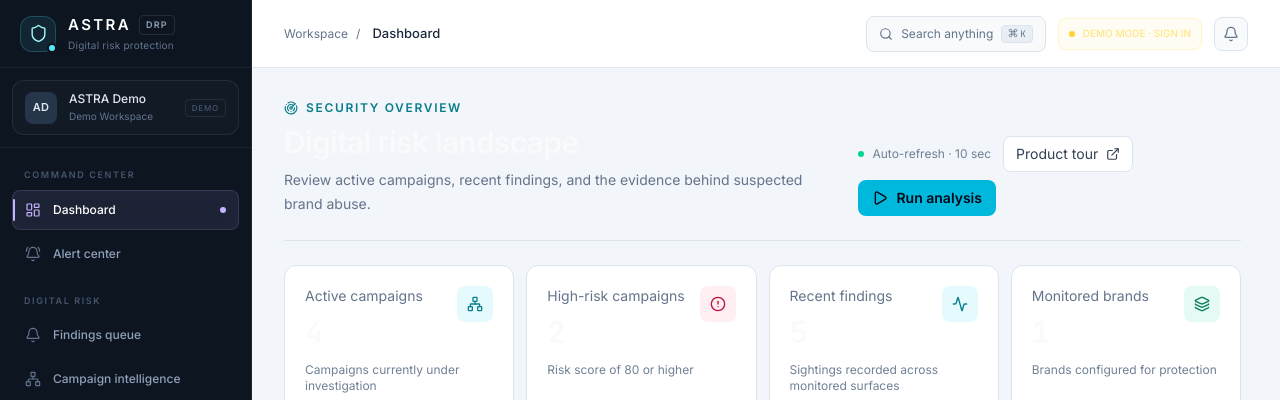
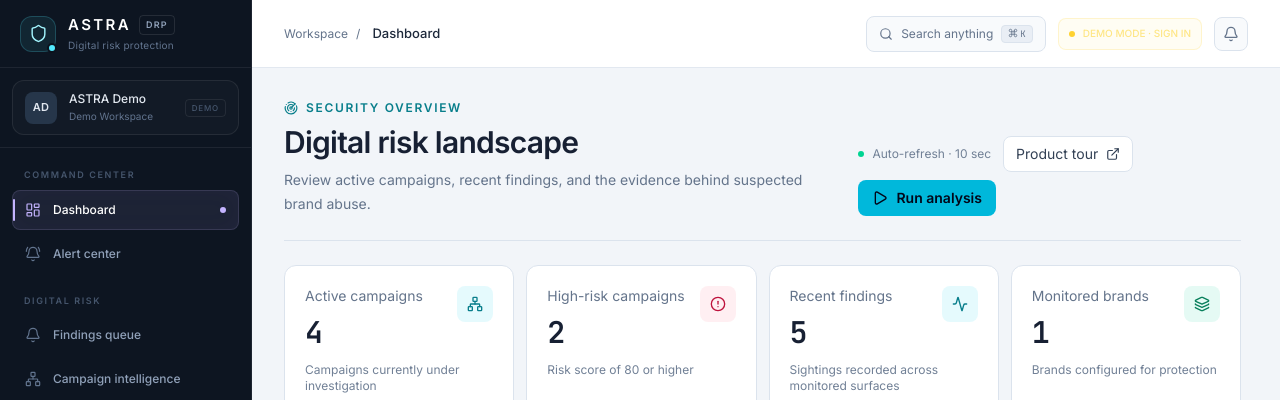
Before and after one commit to bhanuuu04/Astra, a Next.js app in the folder apps/web/: page / in a window 1280 px wide. Shown: the top 400 px of the page. Built offline with nearby package versions, Linux system fonts and the light colour scheme; no server answers.

Commit message:
fix(ui): restore dark text contrast on light dashboard

```diff
--- a/apps/web/src/app/globals.css
+++ b/apps/web/src/app/globals.css
@@ -61,6 +61,7 @@ body { font-family: var(--font-sans); }
 .astra-main [class*="bg-slate-900"] { background-color: #ffffff; }
 .astra-main [class*="bg-slate-800"] { background-color: #eef2f7; }
 .astra-main [class*="text-white"]:not([class*="bg-"]),
+.astra-main [class~="text-slate-50"],
 .astra-main [class~="text-slate-100"],
 .astra-main [class~="text-slate-200"] { color: #172033; }
 .astra-main [class~="text-slate-300"] { color: #334155; }
```
